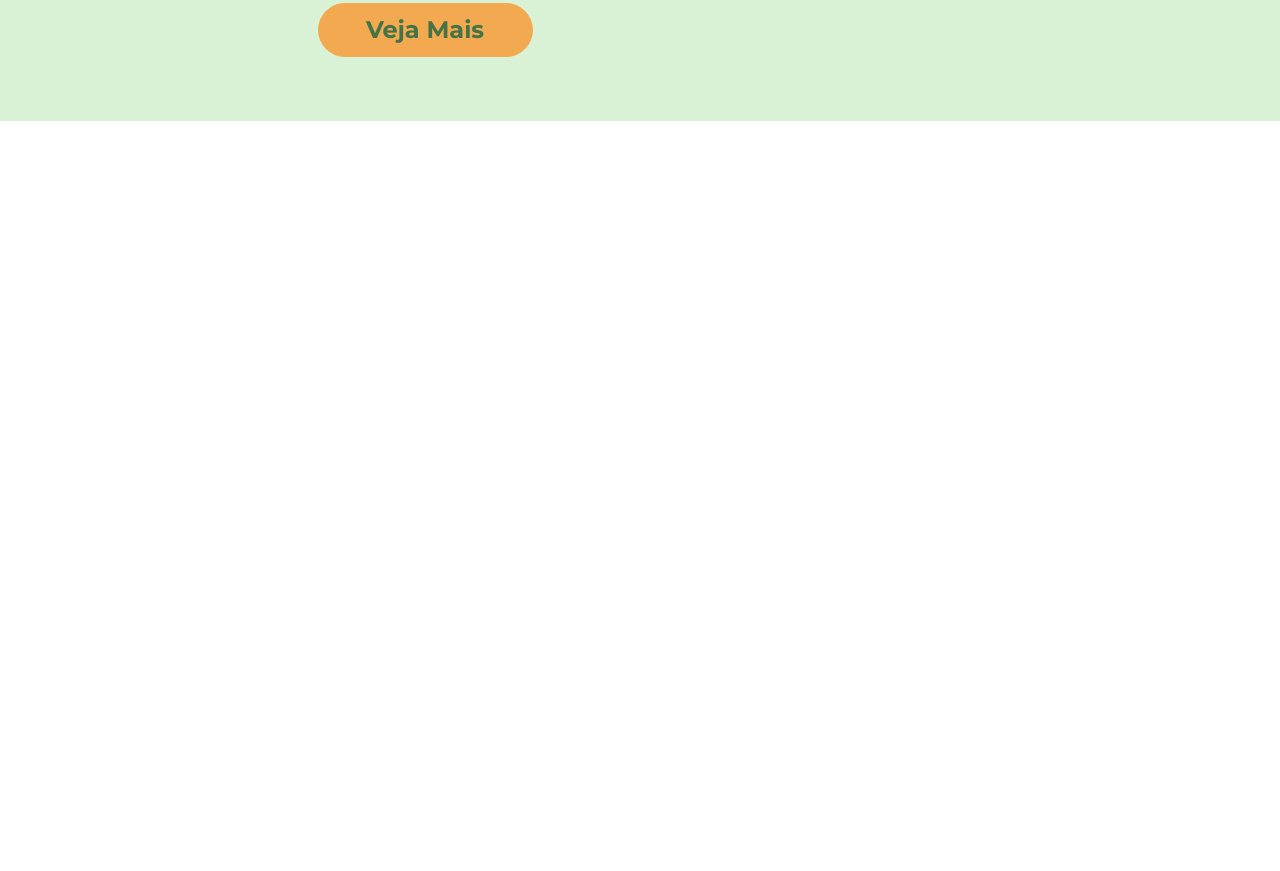
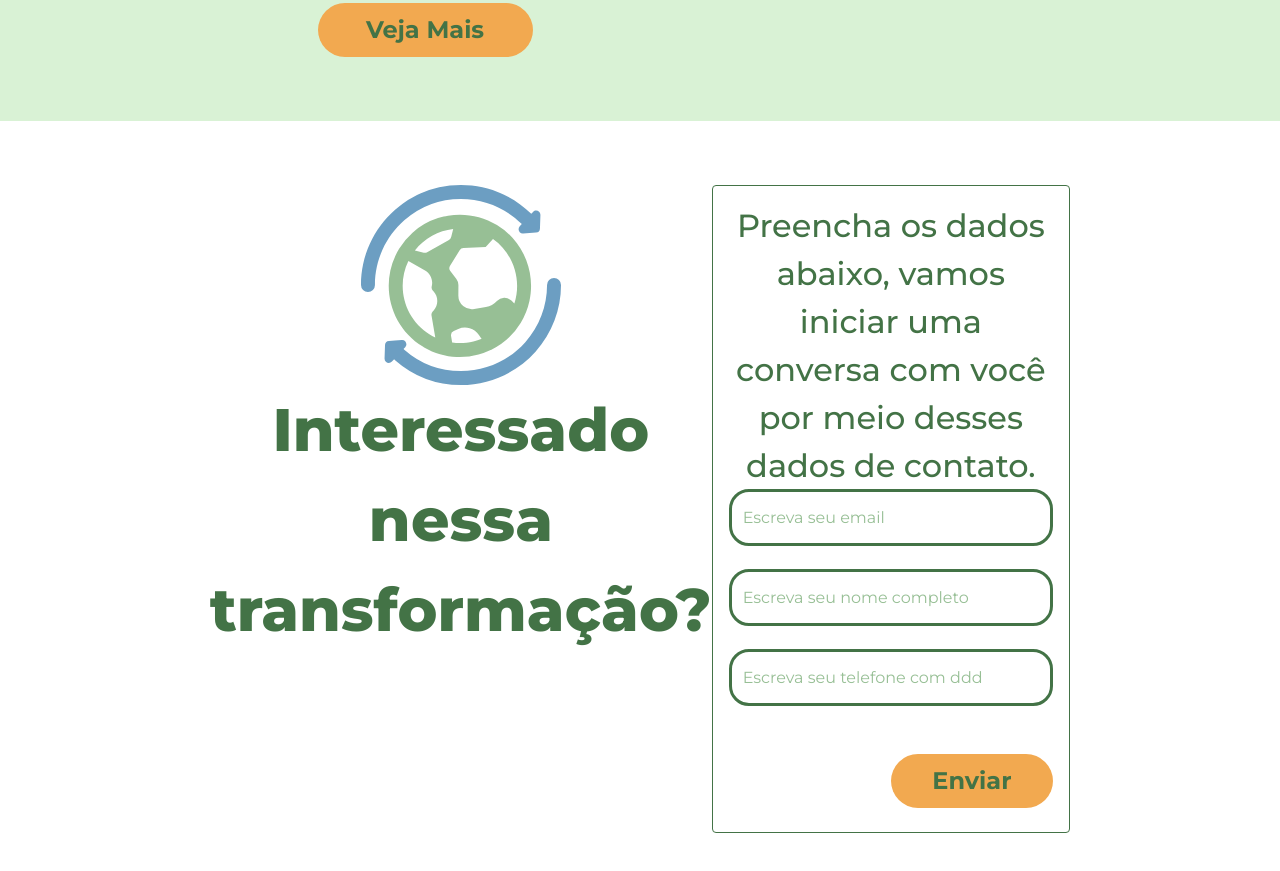
Before and after one commit to cliomaas/horta-viva-react, a React (Create React App) app: page / in a window 1280 px wide. Shown: the part 1840-2711 px from the top of the page. Before the commit the page ends 1961 px from the top, so only its background shows below. Built offline with nearby package versions, Linux system fonts and the light colour scheme.

Commit message:
add contact field

```diff
--- a/src/components/Contact/index.js
+++ b/src/components/Contact/index.js
@@ -0,0 +1,37 @@
+import { Button, Card, CardContent, TextField, Typography } from "@mui/material";
+import React from "react";
+import FlexBox from "../FlexBox";
+
+
+const ContactForm = () => {
+    const [emailForm, setEmailForm] = React.useState('')
+    const [nameForm, setNameForm] = React.useState('')
+    const [telForm, setTelForm] = React.useState('')
+    return (
+        <Card variant="outlined" sx={{
+            border: '1px solid #437346'
+        }}>
+            <CardContent>
+                <Typography color='primary.main' sx={{
+                    fontSize: { xs: '16px', md: '32px' },
+                    fontWeight: 500
+                }}>
+                    Preencha os dados abaixo, vamos iniciar uma conversa com você por meio desses dados de contato.
+                </Typography>
+                <FlexBox direction="column" gap={3} align="flex-end">
+                    <TextField fullWidth={true} onChange={e => setEmailForm(e.target.value)} value={emailForm} id="outlined-search" label="Escreva seu email" type="email" />
+                    <TextField fullWidth={true} onChange={e => setNameForm(e.target.value)} value={nameForm} id="outlined-search" label="Escreva seu nome completo" type="text" />
+                    <TextField fullWidth={true} onChange={e => setTelForm(e.target.value)} value={telForm} label="Escreva seu telefone com ddd" type="tel" />
+                    <Button sx={[{ backgroundColor: 'secondary.main', color: 'primary', fontWeight: '700', fontSize: { xs: '14px', md: '24px' }, borderRadius: '30px', width: '50%', mt: 3 }, {
+                        '&:hover': {
+                            backgroundColor: 'primary.main',
+                            color: 'primary.light'
+                        }
+                    }]}>Enviar</Button>
+                </FlexBox>
+            </CardContent>
+        </Card >
+    )
+}
+
+export default ContactForm;
--- a/src/components/FlexBox/index.js
+++ b/src/components/FlexBox/index.js
@@ -3,7 +3,7 @@ import { flexbox } from "@mui/system";
 import React from "react";
 
 
-const FlexBox = ({ children, direction, justify, align, padding, pl, pr, pt, py, background }) => {
+const FlexBox = ({ children, direction, justify, align, padding, pl, pr, pt, py, background, gap }) => {
     const style = {
         display: 'flex',
         flexDirection: direction,
@@ -14,7 +14,8 @@ const FlexBox = ({ children, direction, justify, align, padding, pl, pr, pt, py,
         pr: pr,
         pt: pt,
         backgroundColor: background,
-        py: py
+        py: py,
+        gap: gap
     }
     return (
         <Box sx={style}>
--- a/src/pages/Home/index.js
+++ b/src/pages/Home/index.js
@@ -6,6 +6,8 @@ import Header from '../../components/Header';
 import CardInfo from '../../components/Card';
 import { useTheme } from '@mui/material';
 import FlexBox from '../../components/FlexBox';
+import ContactForm from '../../components/Contact';
+import SvgCiclico from '../../Images/components/Ciclico'
 const Home = () => {
     const [open, setOpen] = React.useState(false)
 
@@ -19,6 +21,7 @@ const Home = () => {
                 <ResponsiveMenu handleClose={handleClose} />
                 <LoginModal handleClose={handleClose} open={open} />
                 <Header></Header>
+                {/* CARDS INFORMATIVOS */}
                 <FlexBox direction={{ md: 'row', xs: 'column' }} justify='space-around' padding={{ xs: 'auto', md: '210px' }}>
 
                     <CardInfo margin={{ xs: 80, md: 85 }} number='01'
@@ -30,6 +33,7 @@ const Home = () => {
                         description="Ajude famílias produtoras de alimentos organicos promovendo consumo sustentável."
                     />
                 </FlexBox>
+                {/* TEXTO INTERMEDIARIO */}
                 <FlexBox direction={{ md: 'row', xs: 'column-reverse' }} align='center' background='primary.light' padding={{ xs: '30px', md: '210px' }} py={8}>
                     <FlexBox direction='column' sx={{ flexGrow: 2 }} padding={{}} align='center'>
                         <Typography align="left" variant='h2' component='h2' color='primary.main' sx={{ fontWeight: 800, maxWidth: '700px', fontSize: { xs: '24px', md: '60px' }, textAlign: { xs: 'center', md: 'left' } }}>
@@ -57,6 +61,16 @@ const Home = () => {
                     <img alt="cesta de frutas" src={require('../../Images/fruits.png')} width={795} height={'auto'} style={{ width: '50%' }} />
 
                 </FlexBox>
+                {/* CONTATO */}
+                <FlexBox direction={{ md: 'row', xs: 'column' }} justify='space-around' padding={{ xs: 'auto', md: '210px' }} py={8}>
+                    <FlexBox direction='column' align='center'>
+                        <SvgCiclico width={200} height={200} />
+                        <Typography color='primary.main' sx={{ fontWeight: 800, fontSize: { xs: '24px', md: '60px' }, mb: 3 }}>
+                            Interessado nessa transformação?
+                        </Typography>
+                    </FlexBox>
+                    <ContactForm />
+                </FlexBox>
             </div>
         </ div >
     );
--- a/src/theme.js
+++ b/src/theme.js
@@ -31,10 +31,10 @@ export const theme = createTheme({
                     textTransform: 'none'
                 },
                 outlined: {
-                    border: '2px solid #437346',
+                    border: '1px solid #437346',
                     textTransform: 'none',
                     '&:hover': {
-                        border: '2px solid #437346'
+                        border: '1px solid #437346'
                     }
                 },
 
```
